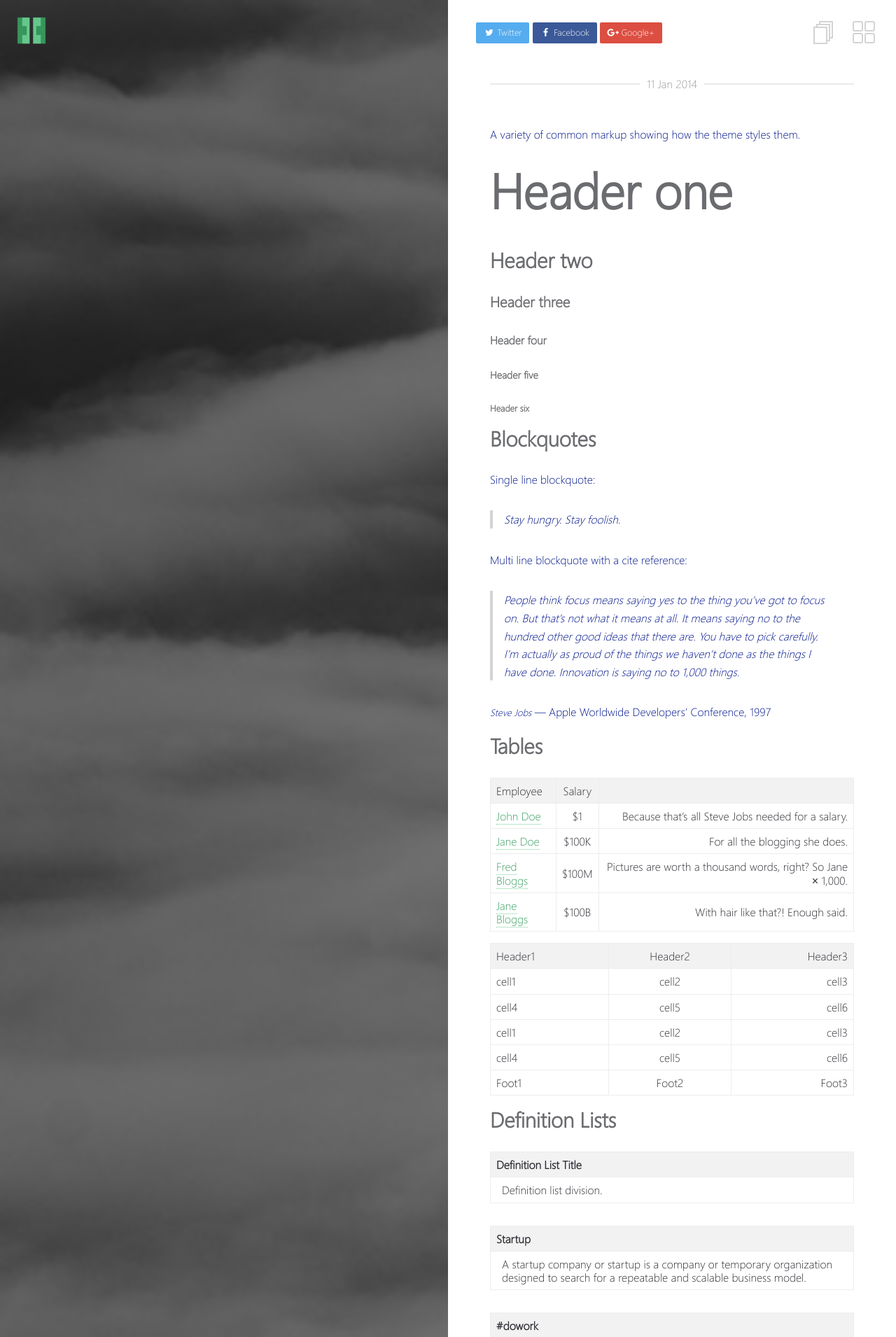
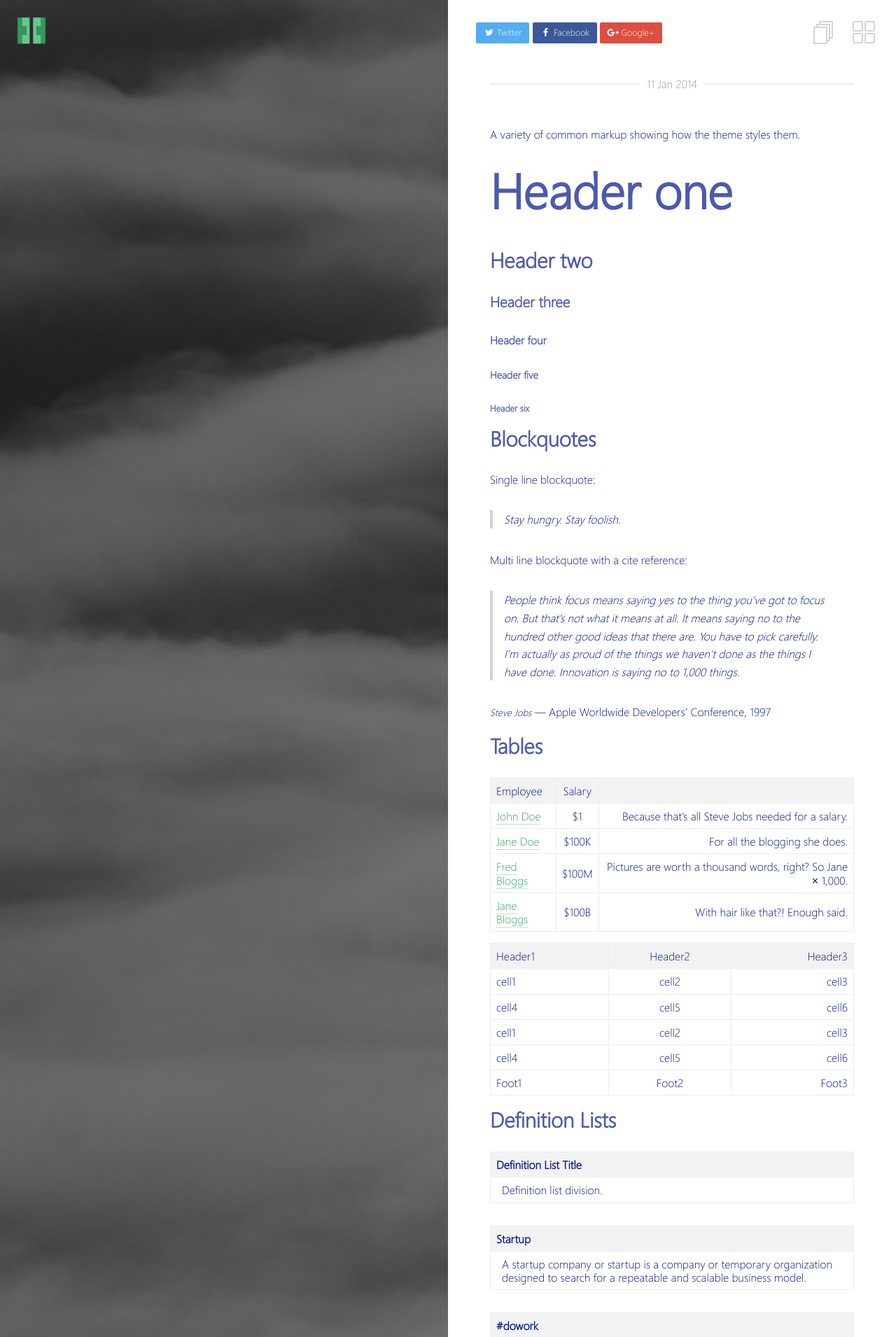
Before and after one commit to amescher/Halve2, a Jekyll site: the page built from _posts/2014-01-11-markup-html-tags-and-formatting.md, in a window 1280 px wide. Shown: the top 1910 px of the page at 70% size. Built offline with Jekyll 4.4.1, drawn with Linux system fonts in a browser that asks for light colours.

Commit message:
Some color changes
Think I figured out how variables work :)

```diff
--- a/assets/_sass/_site.scss
+++ b/assets/_sass/_site.scss
@@ -427,7 +427,7 @@ canvas {
     }
   }
   p {
-    color: #00148a;
+    color: $overlay-color;
     font-size: 16px;
     margin: 10px 0;
     padding-top: 0;
@@ -554,11 +554,11 @@ canvas {
   p {
     font-size: 16px;
     line-height: 1.6;
-    color: #00148a;
+    color: $overlay-color;
     margin-bottom: 1.3em;
   }
   small {
-    color: #00148a;
+    color: $overlay-color;
     font-size: 16px;
     margin-bottom: 10px;
     display: block;
--- a/assets/_sass/_variables.scss
+++ b/assets/_sass/_variables.scss
@@ -1,7 +1,7 @@
 $white: #FFFFFF;
 $black: #000000;
 $gray: #d4d4d4;
-$overlay-color: #2c2d33;
+$overlay-color: #00148a;
 $green: #72cc96;
 
 $red: #ee5f5b;
```
